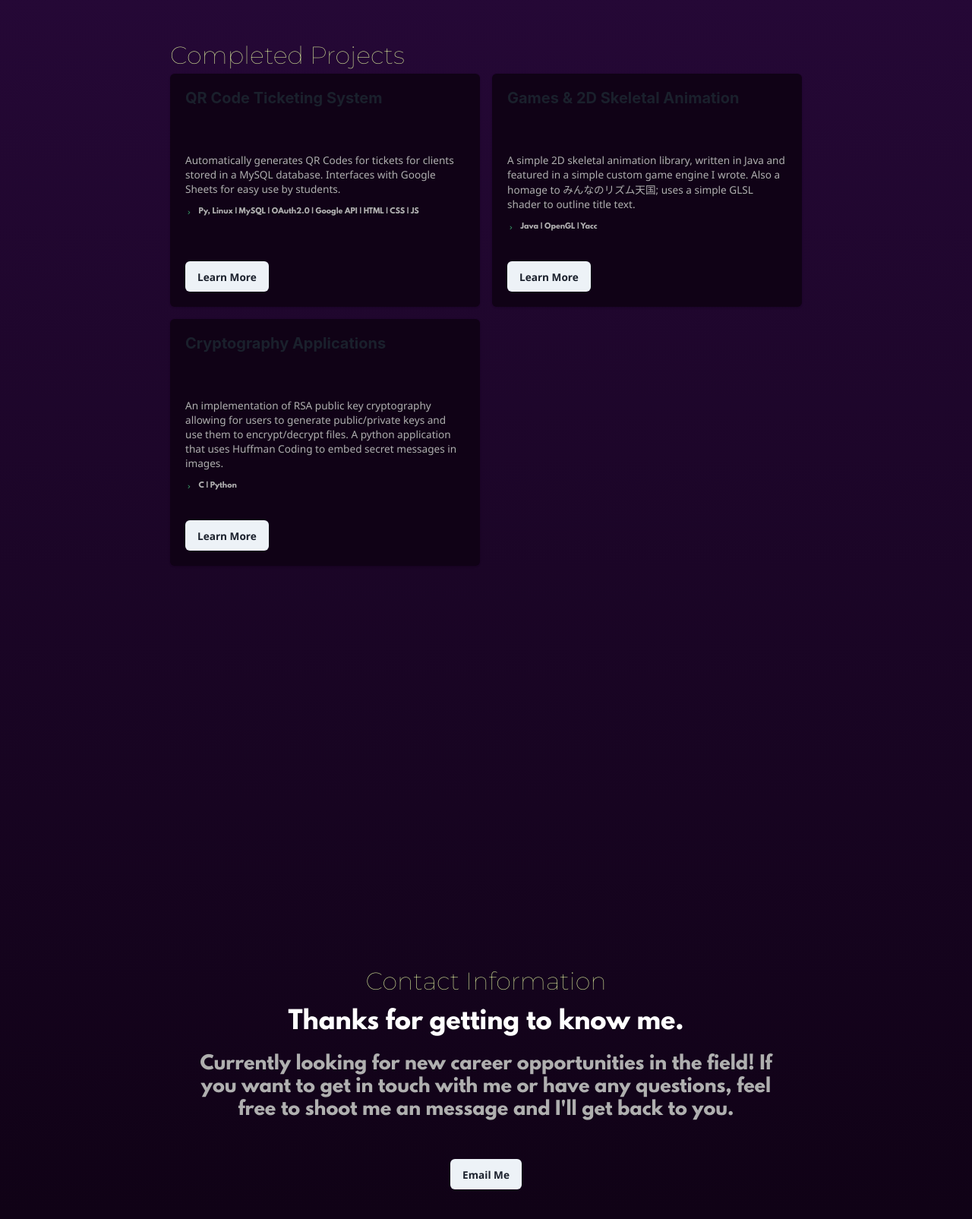
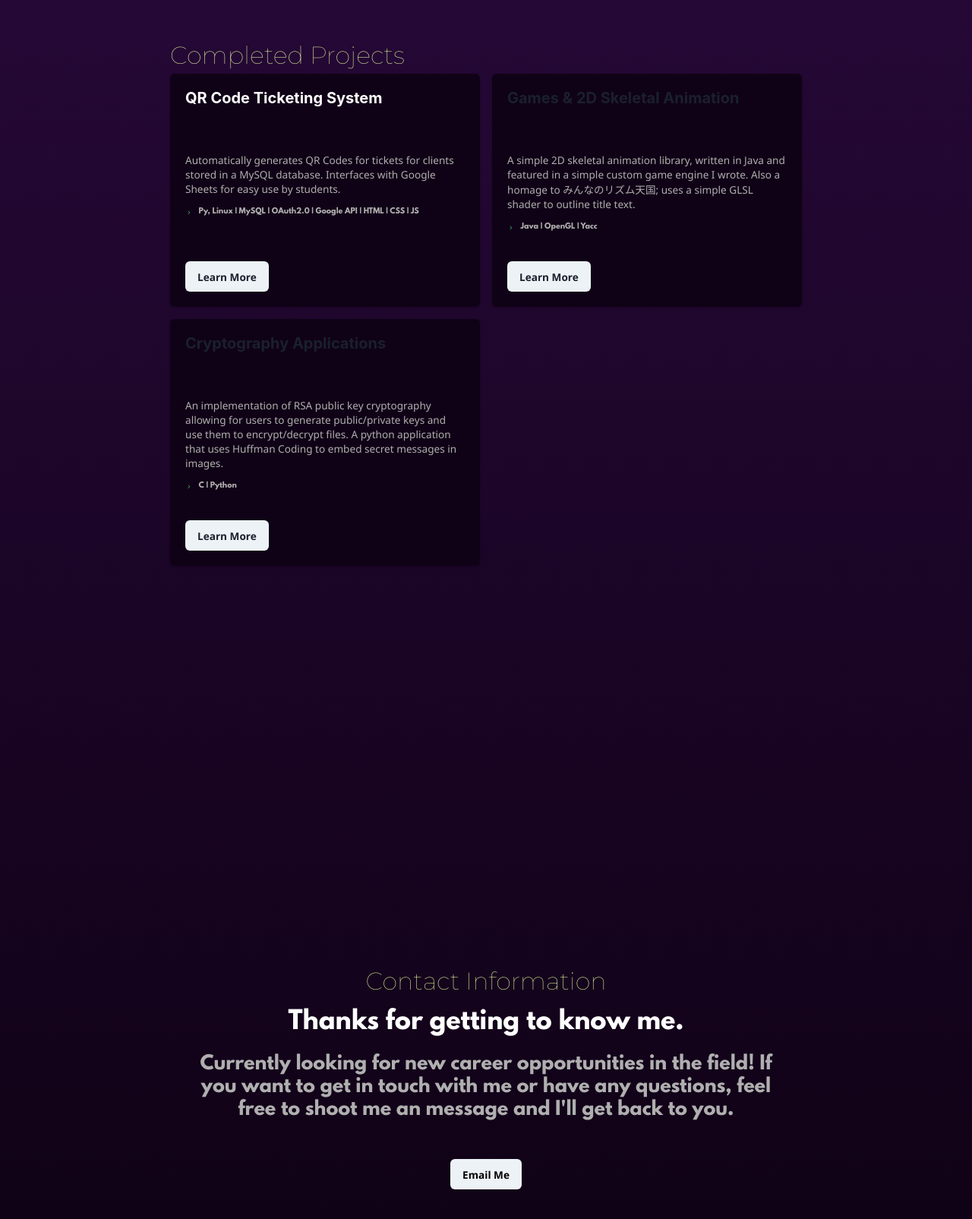
Before and after one commit to RuaTran/ruatran.github.io, a React (Create React App) app: page / in a window 1280 px wide. Shown: the part 1830-3435 px from the top of the page at 76% size. Built offline with nearby package versions, Linux system fonts and the light colour scheme.

Commit message:
change font colors

```diff
--- a/src/pages/Contact.tsx
+++ b/src/pages/Contact.tsx
@@ -13,7 +13,7 @@ export default function Contact() {
                     <p className="intro-3">
                         Currently looking for new career opportunities in the field! If you want to get in touch with me or have any questions, feel free to shoot me an message and I'll get back to you.
                     </p>
-                    <Button mt={{base: '50px'}}><a href="mailto:dmchristran@gmail.com">Email Me</a></Button>
+                    <Button color={'black'} mt={{base: '50px'}}><a href="mailto:dmchristran@gmail.com">Email Me</a></Button>
                 </Box>
             </Box>
         </Box>
--- a/src/pages/Projects.tsx
+++ b/src/pages/Projects.tsx
@@ -7,7 +7,7 @@ export default function Projects() {
             <Box ml={{base: '20px', md:'17.5%'}} mr={{base: '20px', md:'17.5%'}} mb={{base: '120px', md:'22.5%'}} mt={{base: '120px', md:'22.5%'}} pt={{base: '0px', md:'200'}}>
             <span className="intro-1">Completed Projects</span>
             <SimpleGrid spacing={4} templateColumns='repeat(auto-fill, minmax(300px, 1fr))'>
-                <Card backgroundColor={'#100216'} textAlign={{base: 'center', md:'left'}}>
+                <Card backgroundColor={'#100216'} color={'#FFFFFF'} textAlign={{base: 'center', md:'left'}}>
                     <CardHeader>
                     <Heading size='md' > QR Code Ticketing System</Heading>
                     </CardHeader>
```
